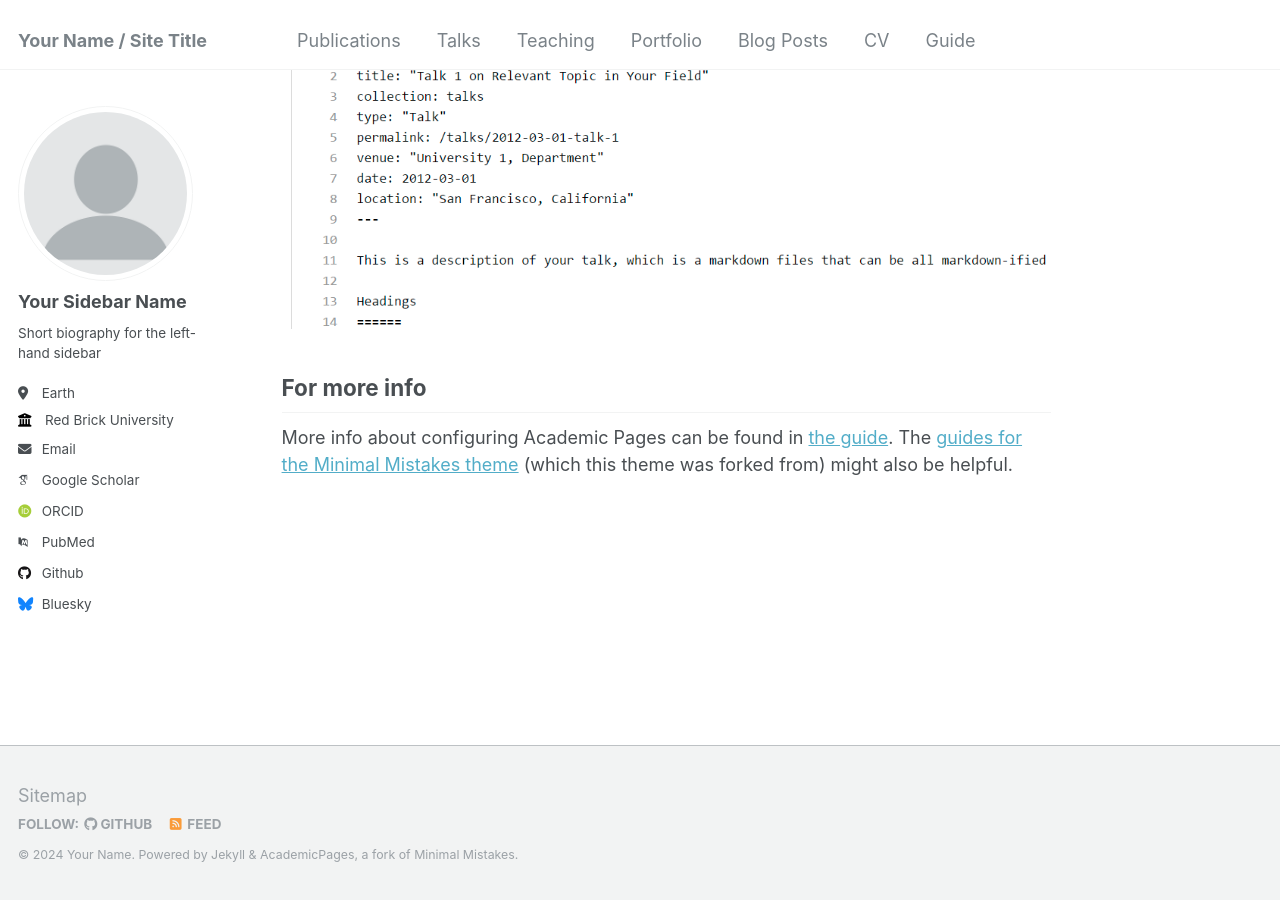
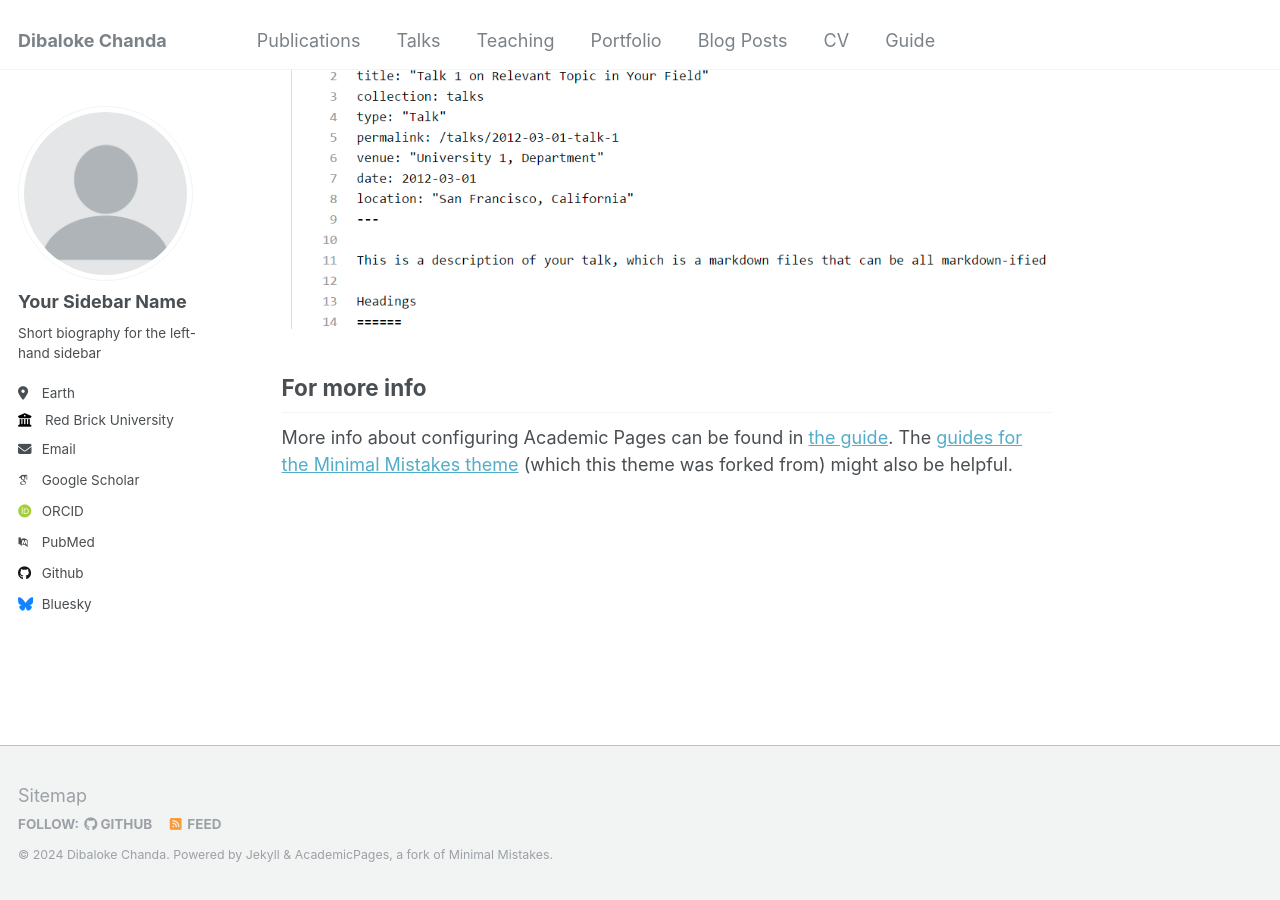
Before and after one commit to dibaloke/dibaloke.github.io, a Jekyll site: the page built from _pages/about.md, in a window 1280 px wide and 900 px high, scrolled down 2660 px. Built offline with Jekyll 4.4.1, drawn with Linux system fonts in a browser that asks for light colours; some web fonts are replaced.

Commit message:
Update _config.yml

```diff
--- a/_config.yml
+++ b/_config.yml
@@ -8,13 +8,13 @@
 
 # Basic Site Settings
 locale                   : "en-US"
-title                    : "Your Name / Site Title"
+title                    : "Dibaloke Chanda"
 title_separator          : "-"
-name                     : &name "Your Name"
-description              : &description "personal description"
-url                      : https://academicpages.github.io # the base hostname & protocol for your site e.g. "https://mmistakes.github.io"
+name                     : &name "Dibaloke Chanda"
+description              : &description "Graduate Student at Marquette Student. Researching in vision+x models and interpretability"
+url                      : https://dibaloke.github.io # the base hostname & protocol for your site e.g. "https://mmistakes.github.io"
 baseurl                  : "" # the subpath of your site, e.g. "/blog"
-repository               : "academicpages/academicpages.github.io"
+repository               : "dibaloke/dibaloke.github.io"
 
 # Site Author - The following control what appear as part of the author content on the side bar.
 #               If a field is blank the icon and link will not appear, otherwise it will be shown.
```
